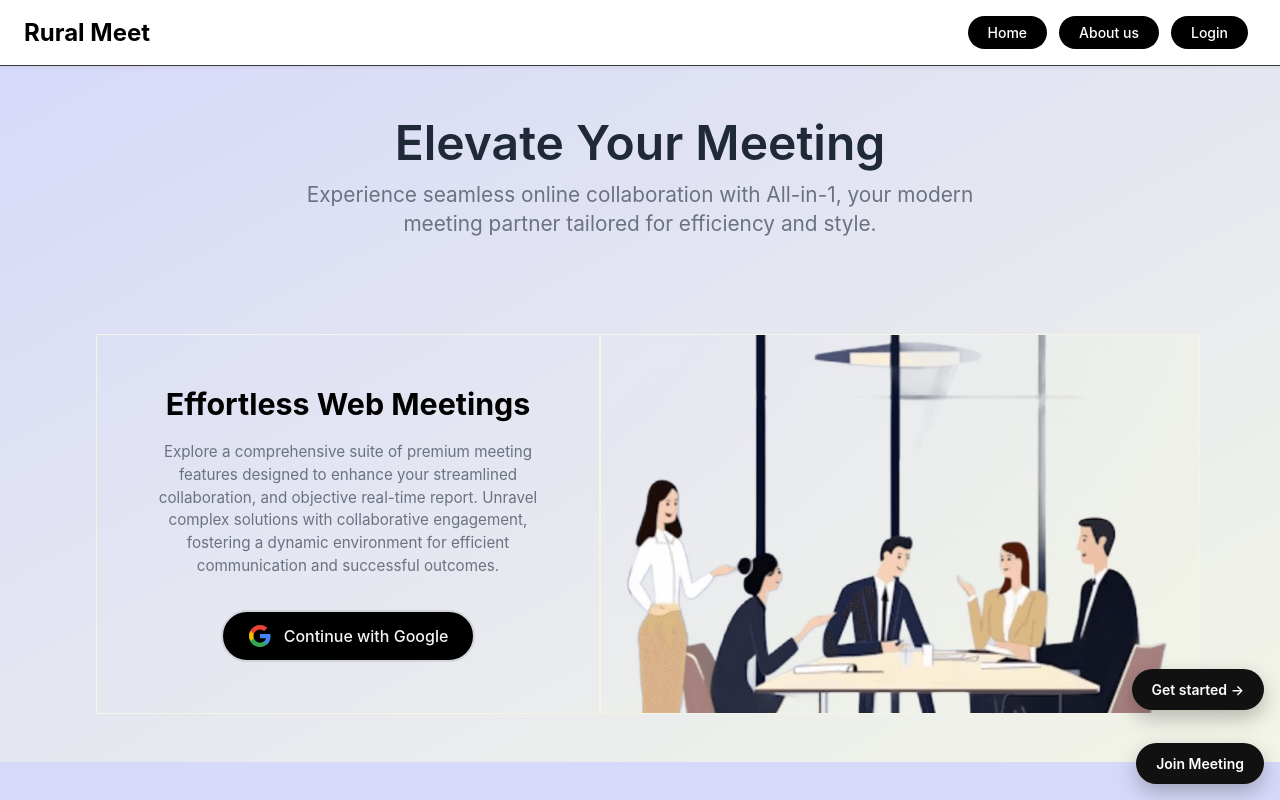
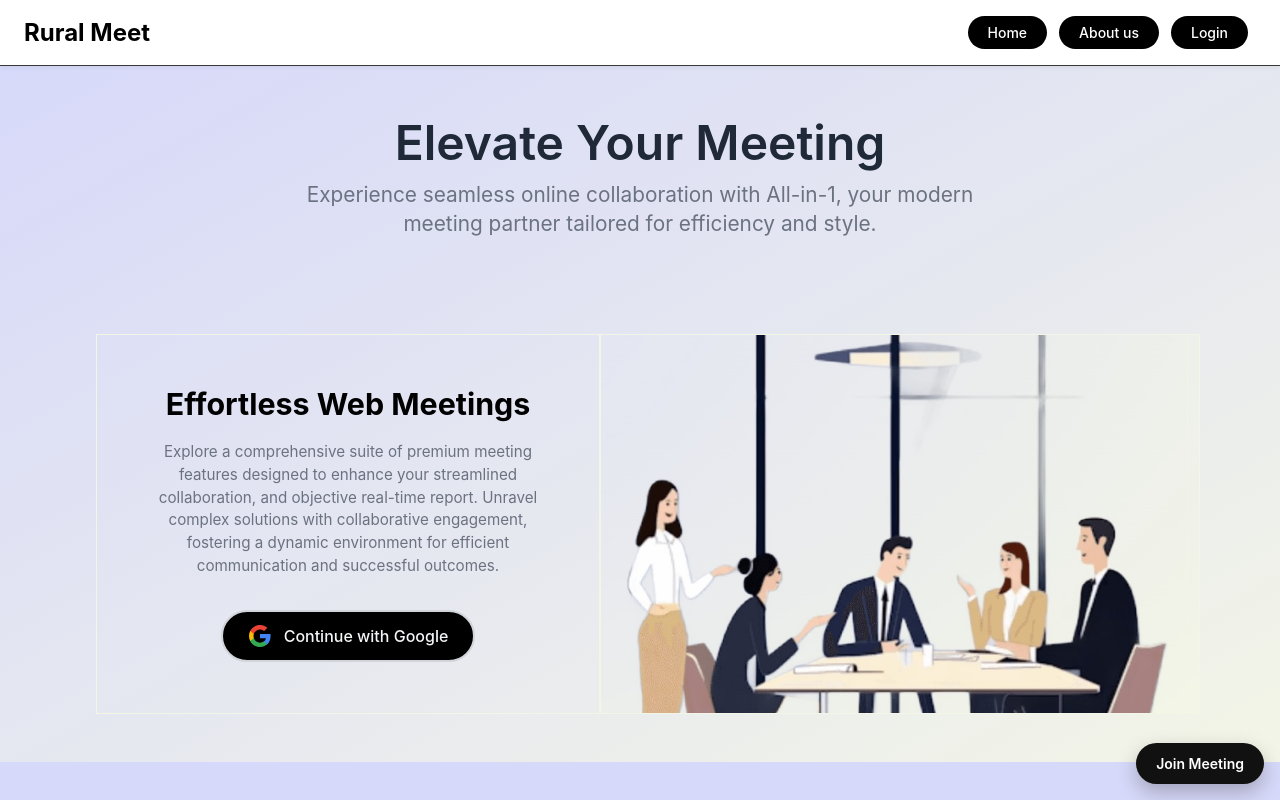
Before and after one commit to falguniiiii/Demo-project, a React (Create React App) app: page / in a window 1280 px wide. Shown: the top 800 px of the page. Built offline with nearby package versions, Linux system fonts and the light colour scheme.

Commit message:
removed temp btn

```diff
--- a/src/components/LandingPage.jsx
+++ b/src/components/LandingPage.jsx
@@ -159,26 +159,6 @@ const LandingPage = () => {
       >
         Join Meeting
       </button>
-
-      {/* temp btn-1 */}
-      <button onClick={() => navigate('/upload')}
-       style={{
-          position: 'fixed',
-          right: 16,
-          bottom: 90,
-          zIndex: 2000,
-          padding: '12px 20px',
-          background: '#111',
-          color: '#fff',
-          borderRadius: 9999,
-          border: 'none',
-          boxShadow: '0 8px 20px rgba(0,0,0,.25)',
-          cursor: 'pointer',
-          fontWeight: 600,
-          fontSize: '14px'
-        }} className="get-started-btn">
-  Get started →
-</button>
     </div>
   );
 };
```
